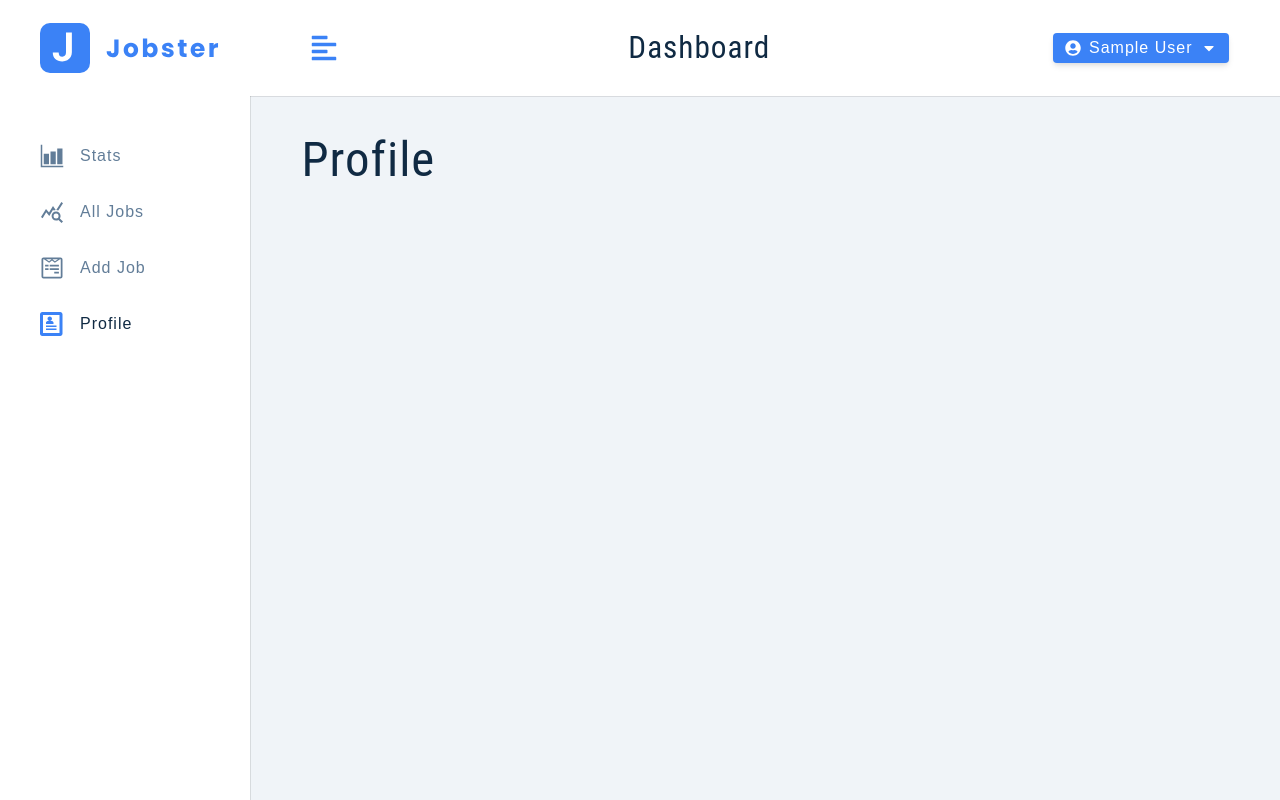
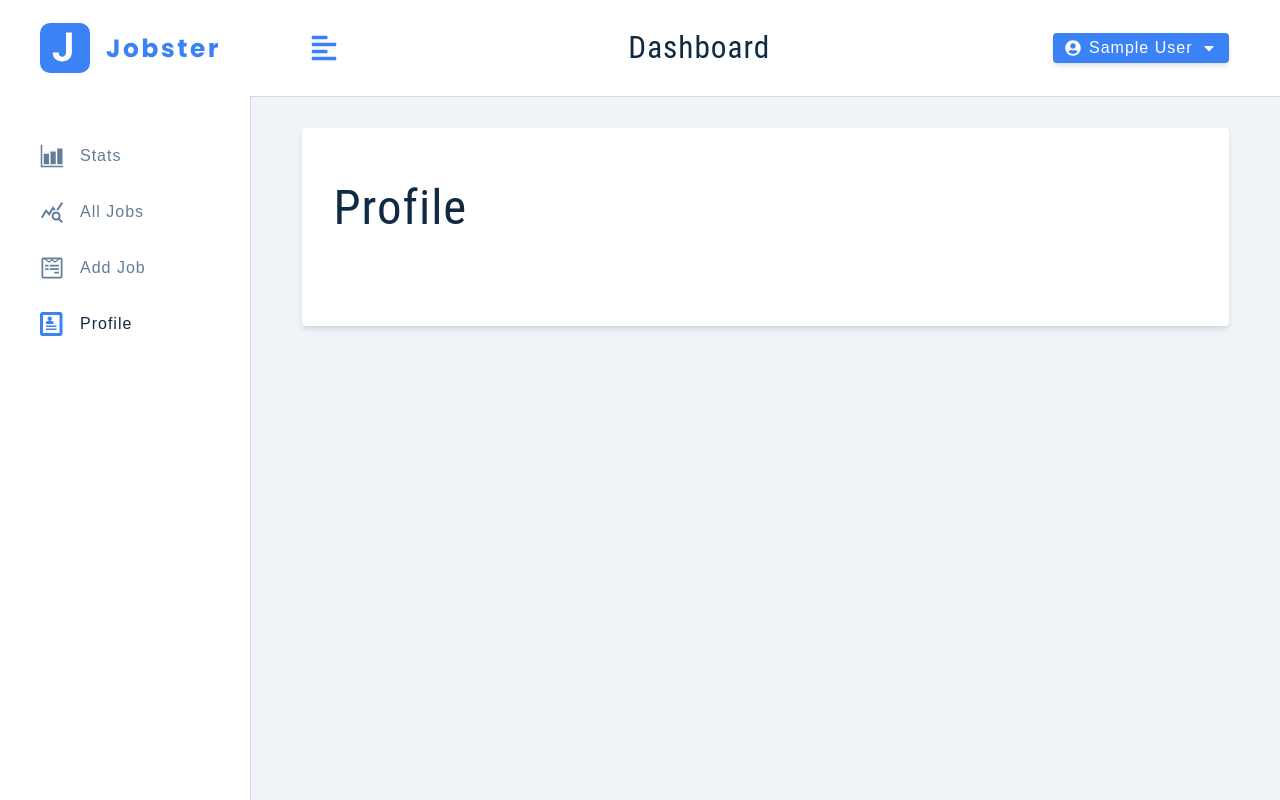
Before and after one commit to huzaifaghazali/jobster, a React (Create React App) app: page /profile in a window 1280 px wide. Built offline with nearby package versions, Linux system fonts and the light colour scheme; sample sign-in values are in the browser's storage.

Commit message:
Set up the Profile page

```diff
--- /dev/null
+++ b/src/assets/wrappers/DashboardFormPage.js
@@ -0,0 +1,68 @@
+import styled from 'styled-components'
+
+const Wrapper = styled.section`
+  border-radius: var(--borderRadius);
+  width: 100%;
+  background: var(--white);
+  padding: 3rem 2rem 4rem;
+  box-shadow: var(--shadow-2);
+  h3 {
+    margin-top: 0;
+  }
+  .form {
+    margin: 0;
+    border-radius: 0;
+    box-shadow: none;
+    padding: 0;
+    max-width: 100%;
+    width: 100%;
+  }
+  .form-row {
+    margin-bottom: 0;
+  }
+  .form-center {
+    display: grid;
+    row-gap: 0.5rem;
+  }
+  .form-center button {
+    align-self: end;
+    height: 35px;
+    margin-top: 1rem;
+  }
+  .btn-container {
+    display: grid;
+    grid-template-columns: 1fr 1fr;
+    column-gap: 1rem;
+    align-self: flex-end;
+    margin-top: 0.5rem;
+    button {
+      height: 35px;
+    }
+  }
+  .clear-btn {
+    background: var(--grey-500);
+  }
+  .clear-btn:hover {
+    background: var(--black);
+  }
+  @media (min-width: 992px) {
+    .form-center {
+      grid-template-columns: 1fr 1fr;
+      align-items: center;
+      column-gap: 1rem;
+    }
+    .btn-container {
+      margin-top: 0;
+    }
+  }
+  @media (min-width: 1120px) {
+    .form-center {
+      grid-template-columns: 1fr 1fr 1fr;
+    }
+    .form-center button {
+      margin-top: 0;
+    }
+  }
+`
+
+export default Wrapper
--- a/src/pages/Dashboard/Profile.js
+++ b/src/pages/Dashboard/Profile.js
@@ -1,8 +1,15 @@
-import React from 'react'
+import React, { useState } from 'react'
+import { useDispatch, useSelector } from 'react-redux';
+import { toast } from 'react-toastify';
+
+import { FormRow } from '../../components';
+import Wrapper from '../../assets/wrappers/DashboardFormPage';
 
 const Profile = () => {
   return (
-    <h1>Profile</h1>
+    <Wrapper>
+      <h1>Profile</h1>
+    </Wrapper>
   )
 }
 
```
